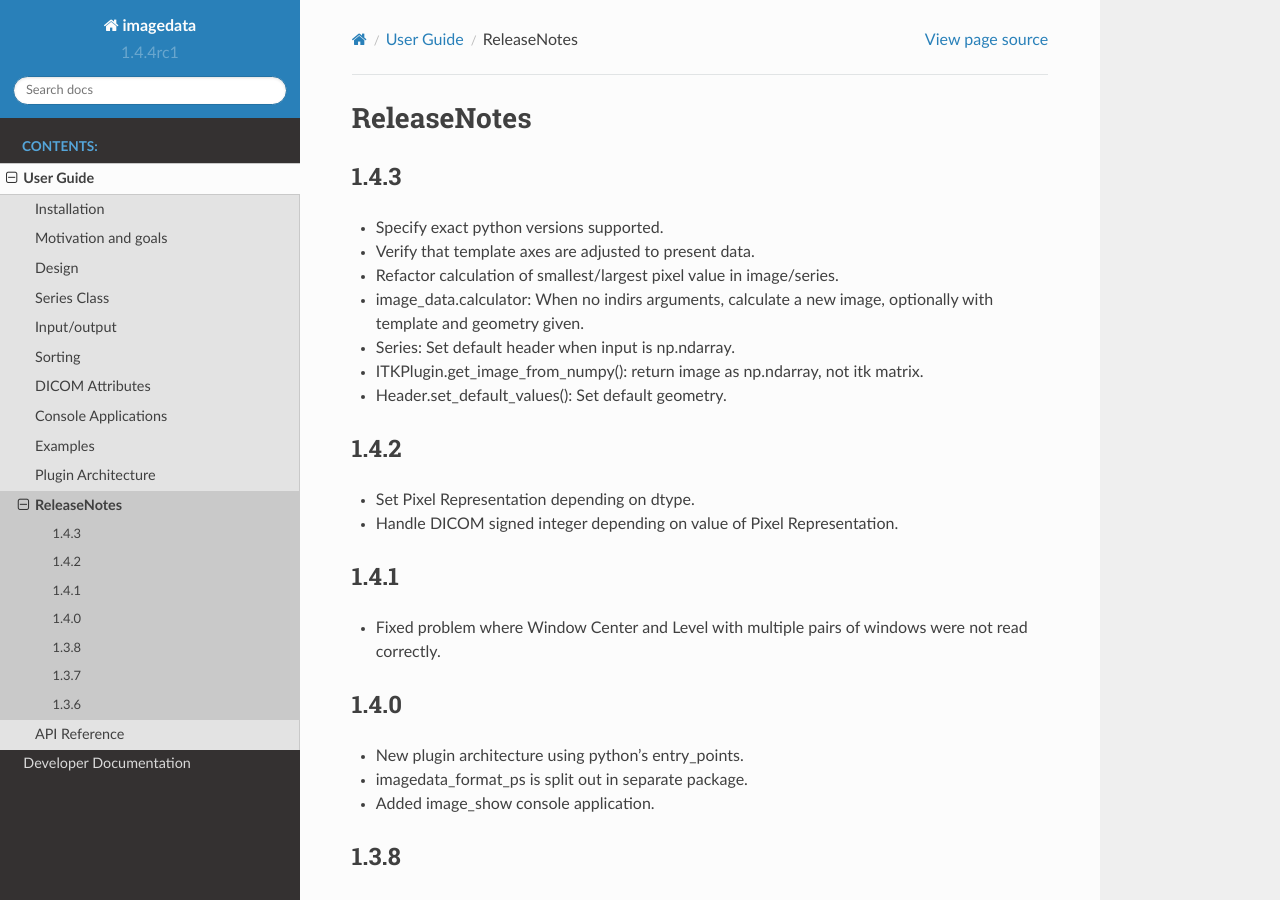
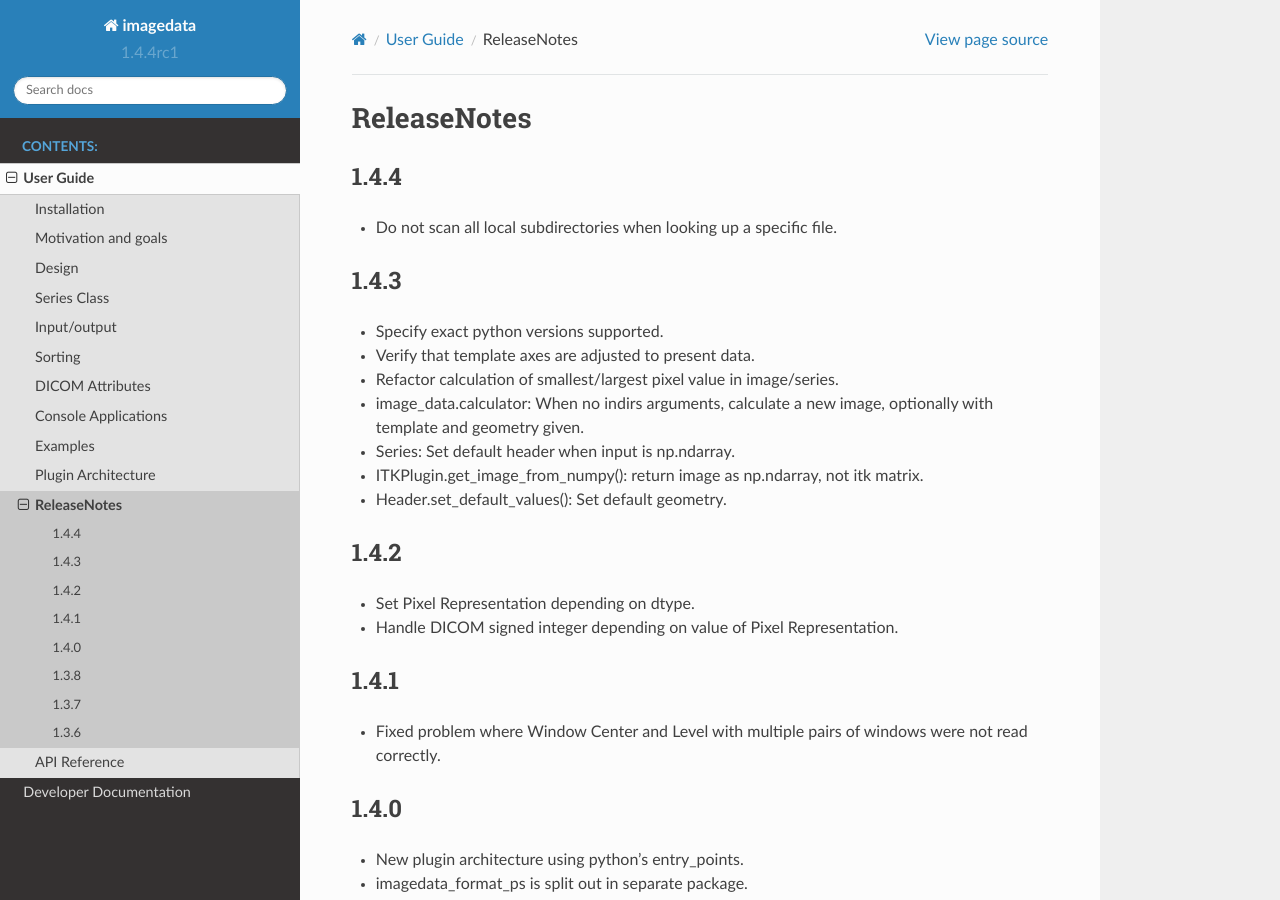
Before and after one commit to erling6232/imagedata, a Sphinx documentation site: the page built from docs/ReleaseNotes.rst, in a window 1280 px wide and 900 px high. Built offline with Sphinx 7.4.7 and the Read the Docs theme 2.0.0, drawn with Linux system fonts in a browser that asks for light colours; pages that are not in the unit, such as notebooks, are missing from menus.

Commit message:
1.4.4rc2

```diff
--- a/docs/ReleaseNotes.rst
+++ b/docs/ReleaseNotes.rst
@@ -2,6 +2,10 @@
 
 ReleaseNotes
 ============
+
+1.4.4
+-----
+* Do not scan all local subdirectories when looking up a specific file.
 
 1.4.3
 -----
```
